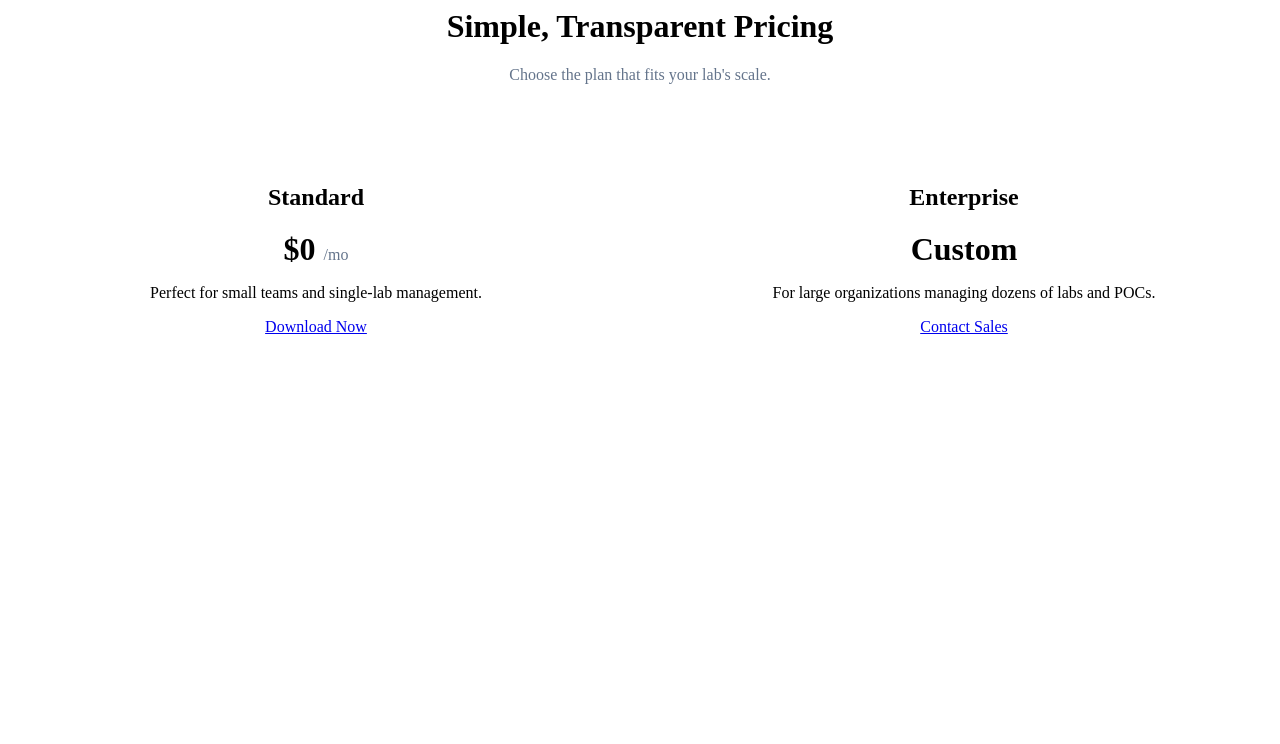
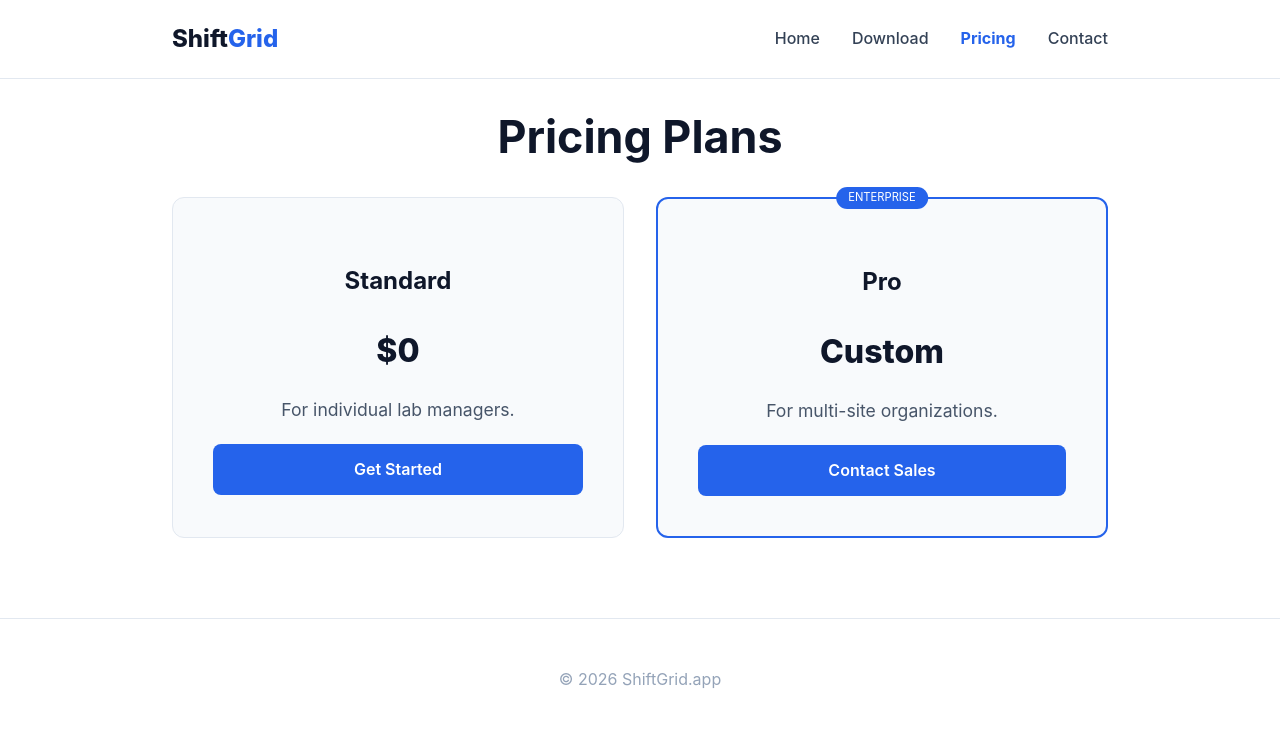
Before and after one commit to babrock89/shiftgrid-site, a plain HTML site: page pricing.html in a window 1280 px wide. Drawn offline with Linux system fonts and the light colour scheme.

Commit message:
Update pricing.html

```diff
--- a/pricing.html
+++ b/pricing.html
@@ -1,23 +1,43 @@
-<nav> </nav>
+<!DOCTYPE html>
+<html lang="en">
+<head>
+    <meta charset="UTF-8">
+    <meta name="viewport" content="width=device-width, initial-scale=1.0">
+    <title>ShiftGrid | Pricing</title>
+    <link rel="stylesheet" href="style.css">
+</head>
+<body>
+    <nav>
+        <div class="container">
+            <a href="index.html" class="logo">Shift<span>Grid</span></a>
+            <ul class="nav-links">
+                <li><a href="index.html">Home</a></li>
+                <li><a href="download.html">Download</a></li>
+                <li><a href="pricing.html" class="active">Pricing</a></li>
+                <li><a href="contact.html">Contact</a></li>
+            </ul>
+        </div>
+    </nav>
 
-<main class="container">
-    <h1 style="text-align: center;">Simple, Transparent Pricing</h1>
-    <p style="text-align: center; color: #64748b;">Choose the plan that fits your lab's scale.</p>
+    <main class="container">
+        <h1 style="text-align: center;">Pricing Plans</h1>
+        <div class="grid">
+            <div class="card">
+                <h2>Standard</h2>
+                <p style="font-size: 2rem; font-weight: 800; color: var(--dark);">$0</p>
+                <p>For individual lab managers.</p>
+                <a href="download.html" class="btn btn-primary">Get Started</a>
+            </div>
+            <div class="card featured">
+                <span style="position:absolute; top:-12px; left:50%; transform:translateX(-50%); background:var(--primary); color:white; padding:2px 12px; border-radius:20px; font-size:0.7rem;">ENTERPRISE</span>
+                <h2>Pro</h2>
+                <p style="font-size: 2rem; font-weight: 800; color: var(--dark);">Custom</p>
+                <p>For multi-site organizations.</p>
+                <a href="contact.html" class="btn btn-primary">Contact Sales</a>
+            </div>
+        </div>
+    </main>
 
-    <div style="display: grid; grid-template-columns: repeat(auto-fit, minmax(250px, 1fr)); gap: 2rem; margin-top: 3rem;">
-        <div style="border: 1px solid var(--border); padding: 2rem; border-radius: 12px; text-align: center;">
-            <h2 style="color: var(--dark);">Standard</h2>
-            <div style="font-size: 2rem; font-weight: 800; margin: 1rem 0;">$0 <span style="font-size: 1rem; font-weight: 400; color: #64748b;">/mo</span></div>
-            <p>Perfect for small teams and single-lab management.</p>
-            <a href="#" class="btn btn-primary" style="width: 100%;">Download Now</a>
-        </div>
-
-        <div style="border: 2px solid var(--primary); padding: 2rem; border-radius: 12px; text-align: center; position: relative;">
-            <span style="position: absolute; top: -12px; left: 50%; transform: translateX(-50%); background: var(--primary); color: white; padding: 2px 12px; border-radius: 20px; font-size: 0.8rem; font-weight: bold;">PRO</span>
-            <h2 style="color: var(--dark);">Enterprise</h2>
-            <div style="font-size: 2rem; font-weight: 800; margin: 1rem 0;">Custom</div>
-            <p>For large organizations managing dozens of labs and POCs.</p>
-            <a href="contact.html" class="btn btn-primary" style="width: 100%;">Contact Sales</a>
-        </div>
-    </div>
-</main>
+    <footer><div class="container">&copy; 2026 ShiftGrid.app</div></footer>
+</body>
+</html>
```
